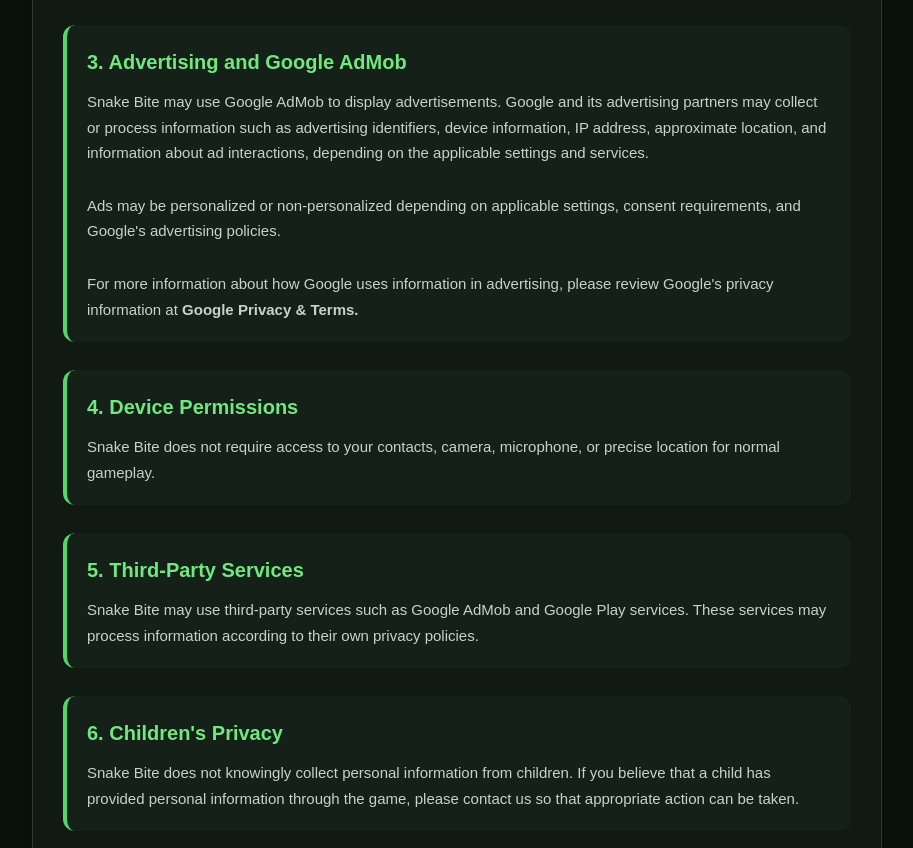
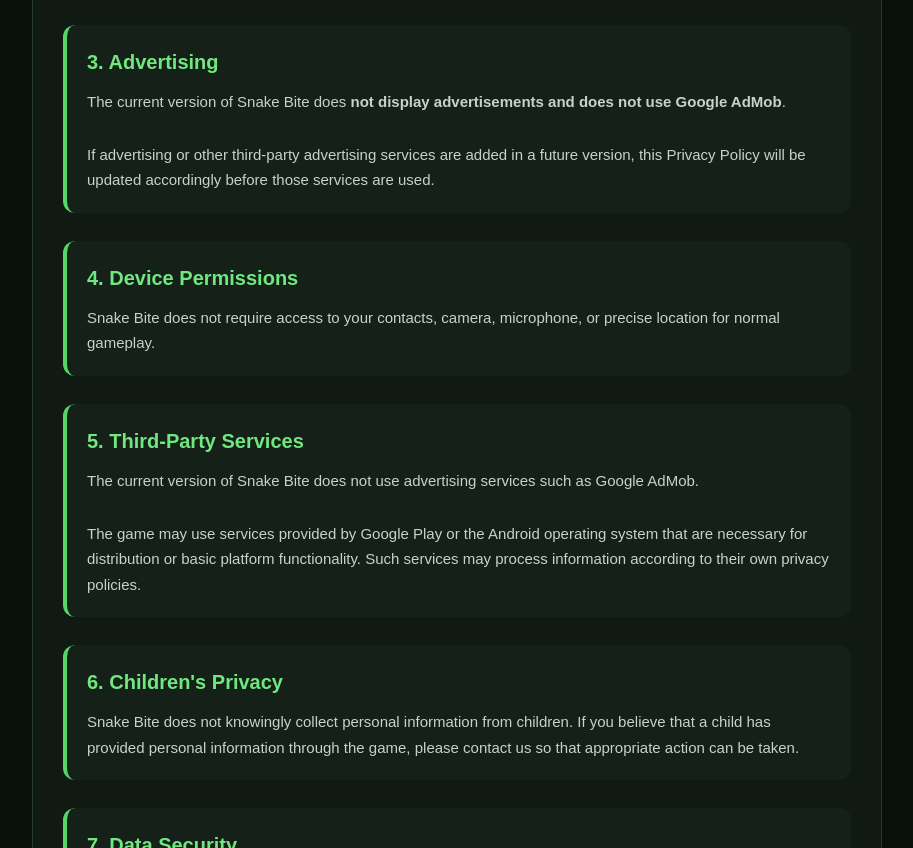
Before and after one commit to imran77093-a11y/privacy-policy-, a plain HTML site: page index.html in a window 1280 px wide. Shown: the part 960-1808 px from the top of the page, without its empty margins (183-1096 px from the left). Drawn offline with Linux system fonts and the light colour scheme.

Commit message:
Revise advertising section in privacy policy
Updated privacy policy to clarify that the current version of Snake Bite does not use Google AdMob or third-party advertising services.

```diff
--- a/index.html
+++ b/index.html
@@ -184,25 +184,17 @@
             </p>
         </div>
         <div class="section">
-            <h2>3. Advertising and Google AdMob</h2>
+            <h2>3. Advertising</h2>
             <p>
-                Snake Bite may use Google AdMob to display advertisements.
-                Google and its advertising partners may collect or process
-                information such as advertising identifiers, device information,
-                IP address, approximate location, and information about ad
-                interactions, depending on the applicable settings and services.
+                The current version of Snake Bite does
+                <strong>not display advertisements and does not use
+                Google AdMob</strong>.
             </p>
             <br>
             <p>
-                Ads may be personalized or non-personalized depending on
-                applicable settings, consent requirements, and Google's
-                advertising policies.
-            </p>
-            <br>
-            <p>
-                For more information about how Google uses information in
-                advertising, please review Google's privacy information at
-                <strong>Google Privacy &amp; Terms.</strong>
+                If advertising or other third-party advertising services are
+                added in a future version, this Privacy Policy will be updated
+                accordingly before those services are used.
             </p>
         </div>
         <div class="section">
@@ -215,9 +207,15 @@
         <div class="section">
             <h2>5. Third-Party Services</h2>
             <p>
-                Snake Bite may use third-party services such as Google AdMob
-                and Google Play services. These services may process information
-                according to their own privacy policies.
+                The current version of Snake Bite does not use advertising
+                services such as Google AdMob.
+            </p>
+            <br>
+            <p>
+                The game may use services provided by Google Play or the
+                Android operating system that are necessary for distribution
+                or basic platform functionality. Such services may process
+                information according to their own privacy policies.
             </p>
         </div>
         <div class="section">
```
